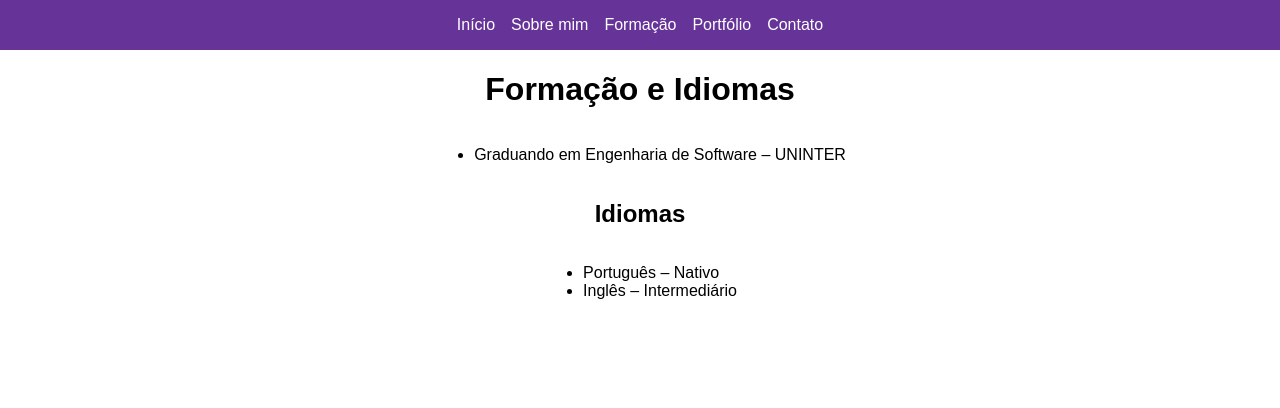
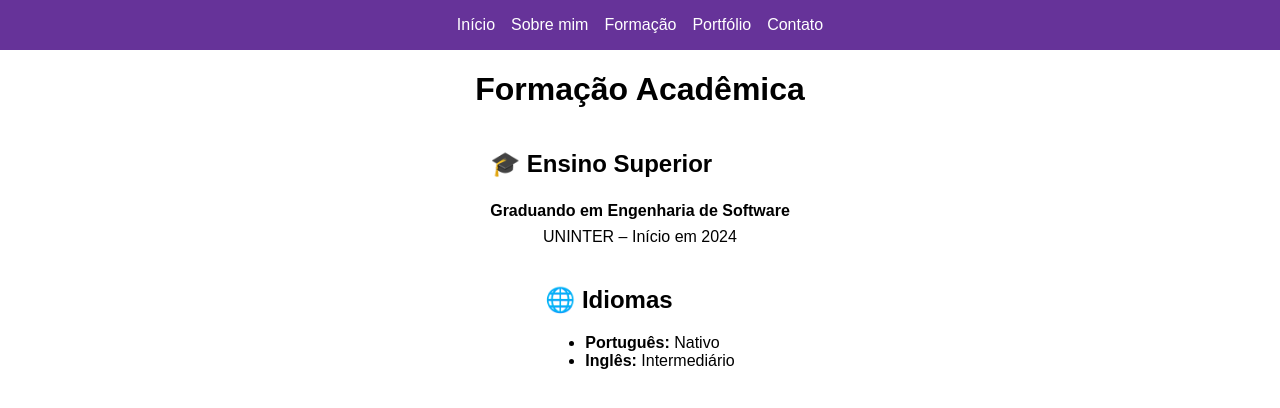
Before and after one commit to sstephanyy/projeto-portfolio-faculdade, a plain HTML site: page formacao.html in a window 1280 px wide. Drawn offline with Linux system fonts and the light colour scheme.

Commit message:
melhorando a secao de formacao

```diff
--- a/formacao.html
+++ b/formacao.html
@@ -17,15 +17,19 @@
   </nav>
 
   <main>
-    <h1>Formação e Idiomas</h1>
-    <ul>
-      <li>Graduando em Engenharia de Software – UNINTER</li>
-    </ul>
-    <h2>Idiomas</h2>
-    <ul>
-      <li>Português – Nativo</li>
-      <li>Inglês – Intermediário</li>
-    </ul>
+    <h1>Formação Acadêmica</h1>
+    <section class="formacao-box">
+      <h2>🎓 Ensino Superior</h2>
+      <p><strong>Graduando em Engenharia de Software</strong><br>UNINTER – Início em 2024</p>
+    </section>
+
+    <section class="idiomas-box">
+      <h2>🌐 Idiomas</h2>
+      <ul>
+        <li><strong>Português:</strong> Nativo</li>
+        <li><strong>Inglês:</strong> Intermediário</li>
+      </ul>
+    </section>
   </main>
 </body>
 </html>
```
